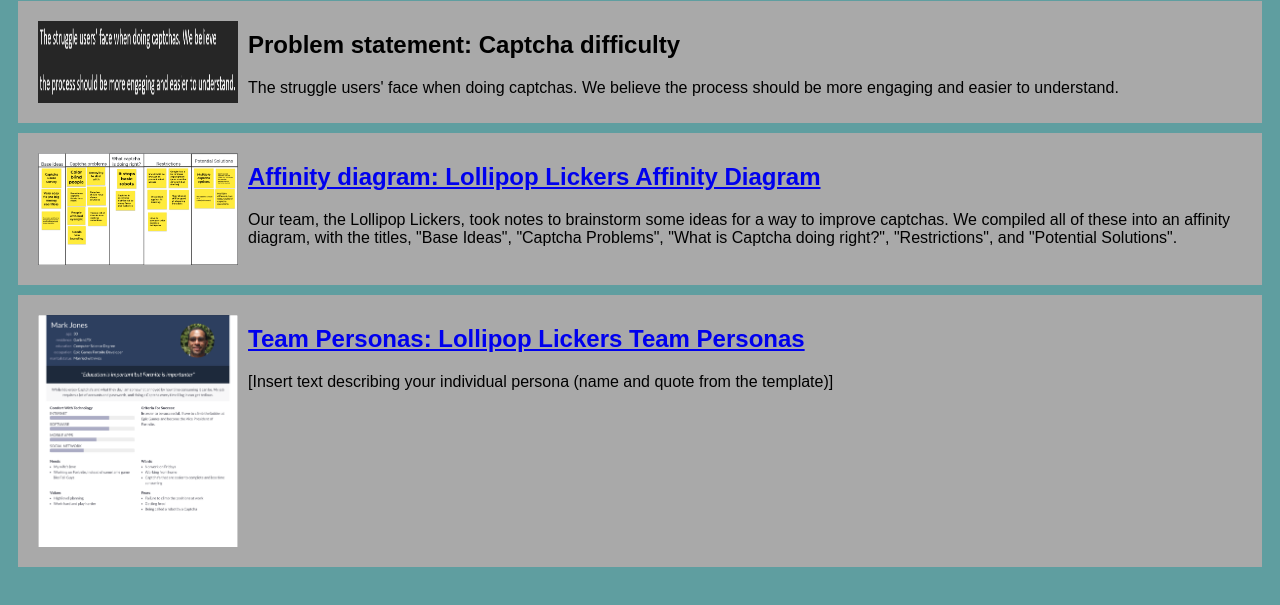
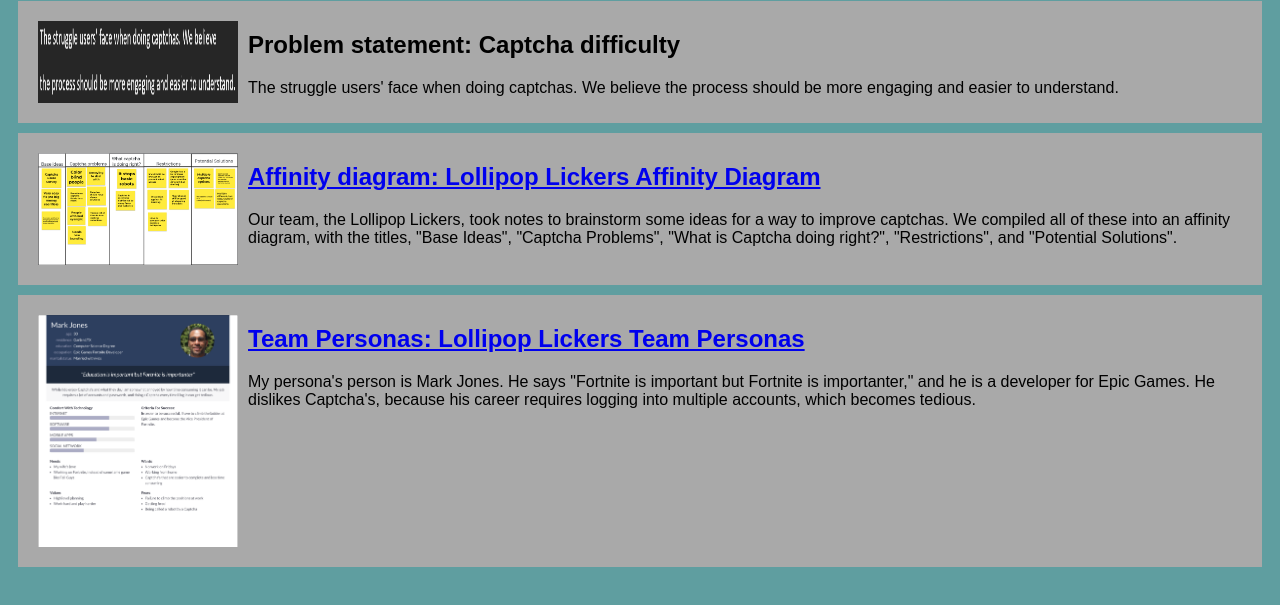
Before and after one commit to CodyAM2005/CodyAM2005.github.io, a plain HTML site: page index.html in a window 1280 px wide. Shown: the part 79-684 px from the top of the page. Drawn offline with Linux system fonts and the light colour scheme.

Commit message:
Update index.html

```diff
--- a/index.html
+++ b/index.html
@@ -32,7 +32,7 @@
       <section class="assign-det">
         <a href="files\Combined Personas PDF.pdf"><h2>Team Personas: Lollipop Lickers Team Personas</h2></a>
         <p>
-          [Insert text describing your individual persona (name and quote from the template)]
+          My persona's person is Mark Jones. He says "Fortnite is important but Fortnite is importanter," and he is a developer for Epic Games. He dislikes Captcha's, because his career requires logging into multiple accounts, which becomes tedious.
         </p>
       </section>
     </section>
```
